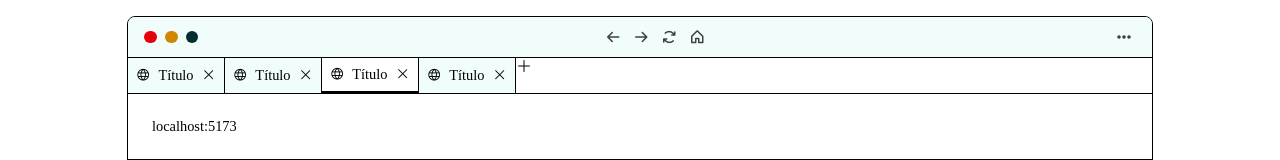
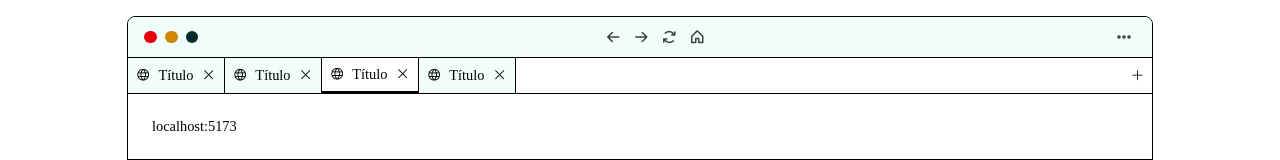
Before and after one commit to marcelosarinho/browser-tabs, a React (Vite) app: page / in a window 1280 px wide. Shown: the top 160 px of the page. Built offline with nearby package versions, Linux system fonts and the light colour scheme.

Commit message:
style: tabs header

```diff
--- a/src/components/Tabs.css
+++ b/src/components/Tabs.css
@@ -1,9 +1,15 @@
-.tabs, .tabs__tab {
+.tabs__header {
   display: flex;
+  border-bottom: 1px solid var(--black);
+  align-items: center;
 }
 
 .tabs {
-  border-bottom: 1px solid var(--black);
+  flex: 1;
+}
+
+.tabs, .tabs__tab {
+  display: flex;
 }
 
 .tabs__tab {
@@ -21,10 +27,19 @@
   border-bottom: 2px solid var(--black);
 }
 
-.close {
+.tabs__add_button {
+  background-color: transparent;
+  border: none;
+  display: flex;
+  align-items: center;
+  padding: 0.25rem;
+  margin: 0 0.25rem;
+}
+
+.tabs__add_button, .close {
   border-radius: 3px;
 }
 
-.close:hover {
+.tabs__add_button:hover, .close:hover {
   background-color: var(--teal-hover);
 }
--- a/src/components/Tabs.tsx
+++ b/src/components/Tabs.tsx
@@ -3,7 +3,8 @@ import './Tabs.css';
 
 export default function Tabs() {
   return (
-    <section className="tabs">
+    <section className="tabs__header">
+      <div className="tabs">
         <div className="tabs__tab">
           <TabIcon />
           <span>Título</span>
@@ -24,7 +25,10 @@ export default function Tabs() {
           <span>Título</span>
           <i className="ph ph-x close"></i>
         </div>
+      </div>
+      <button className="tabs__add_button">
         <i className="ph ph-plus"></i>
+      </button>
     </section>
   )
 }
```
Lines whose indentation alone changed are shown as unchanged.
